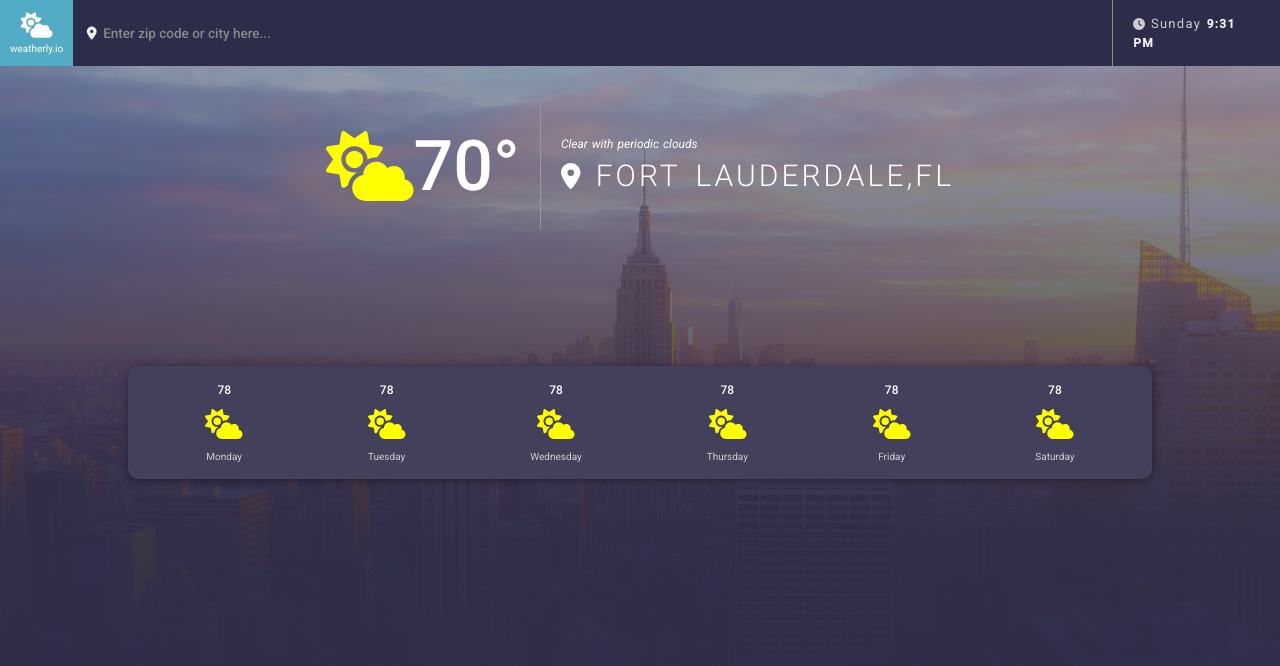
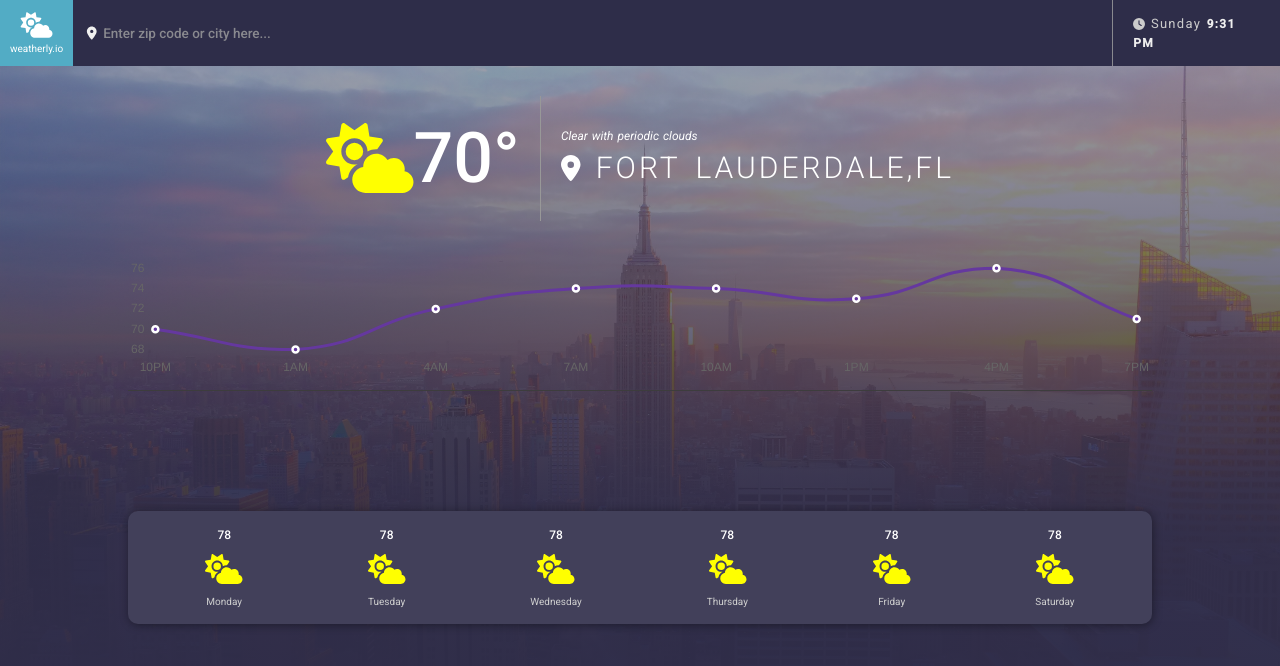
Before and after one commit to mdalasadi/react-weather-app, a React (Create React App) app: page / in a window 1280 px wide. Shown: the top 666 px of the page. Built offline with nearby package versions, Linux system fonts and the light colour scheme; the HTML template or start-up script is replaced by a standard one.

Commit message:
Add TemperatuesChart cmp and its style

```diff
--- a/src/App.js
+++ b/src/App.js
@@ -1,12 +1,14 @@
 import React from 'react';
 import Header from './components/layout/Header';
 import Temperatures from './components/temperatures/Temperatures';
+import TemperaturesChart from './components/temperaturesChart/TemperaturesChart';
 import WeatherSummary from './components/weatherSummary/WeatherSummary';
 
 function App() {
   return <>
     <Header />
     <WeatherSummary />
+    <TemperaturesChart />
     <Temperatures />
   </>
 }
--- /dev/null
+++ b/src/components/temperaturesChart/TemperaturesChart.js
@@ -0,0 +1,87 @@
+import React from 'react';
+import {
+    Chart as ChartJS,
+    CategoryScale,
+    LinearScale,
+    PointElement,
+    LineElement,
+    Title,
+    Tooltip,
+    Filler,
+    Legend,
+} from 'chart.js';
+import { Line } from 'react-chartjs-2';
+import styles from './TemperaturesChart.module.css'
+
+ChartJS.register(
+    CategoryScale,
+    LinearScale,
+    PointElement,
+    LineElement,
+    Title,
+    Tooltip,
+    Filler,
+    Legend
+);
+
+
+const options = {
+    responsive: true,
+    maintainAspectRatio: false,
+    plugins: {
+        legend: {
+            display: false,
+            position: 'top',
+        },
+        title: {
+            display: false,
+        },
+    },
+    scales: {
+        y: {
+            grid: {
+                display: false,
+            },
+            border: {
+                display: false,
+            },
+        },
+        x: {
+            grid: {
+                display: false,
+            },
+            border: {
+                display: false,
+            },
+        }
+    },
+    elements: {
+        line: {
+            tension: 0.5,
+            borderColor: '#65389f',
+        },
+        point: {
+            backgroundColor: '#65389f',
+            borderWidth: 2.5,
+            borderColor: '#fff',
+        },
+    }
+};
+
+const data = {
+    labels: ['10PM', '1AM', '4AM', '7AM', '10AM', '1PM', '4PM', '7PM'],
+    datasets: [
+        {
+            label: 'Temperature',
+            data: [70, 68, 72, 74, 74, 73, 76, 71],
+        },
+    ],
+};
+
+function TemperaturesChart() {
+    return <div className={styles['chart']}>
+        <Line options={options} data={data} width={100} height={120} />
+    </div>;
+}
+
+export default TemperaturesChart;
--- /dev/null
+++ b/src/components/temperaturesChart/TemperaturesChart.module.css
@@ -0,0 +1,8 @@
+.chart {
+  max-width: 80%;
+  margin: 2rem auto;
+  display: flex;
+  justify-content: center;
+  border-bottom: 0.1rem solid #3d3d3d;
+  padding-bottom: 1.2rem;
+}
--- a/src/components/weatherSummary/WeatherSummary.module.css
+++ b/src/components/weatherSummary/WeatherSummary.module.css
@@ -4,7 +4,7 @@
   align-items: center;
   height: 20vh;
   padding: 1.5rem;
-  margin: 2rem 0;
+  margin: 1.2rem 0;
   user-select: none;
 }
 
```
